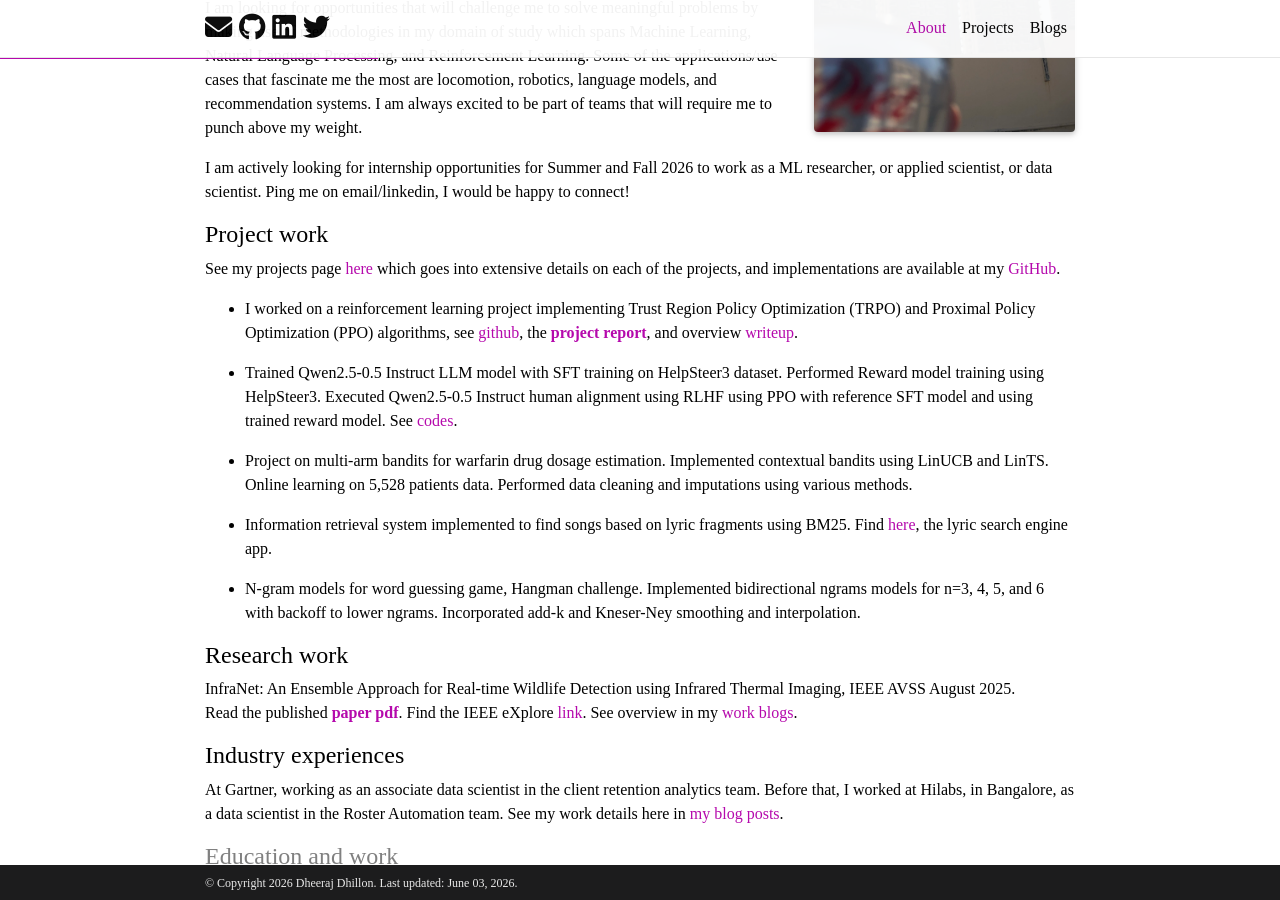
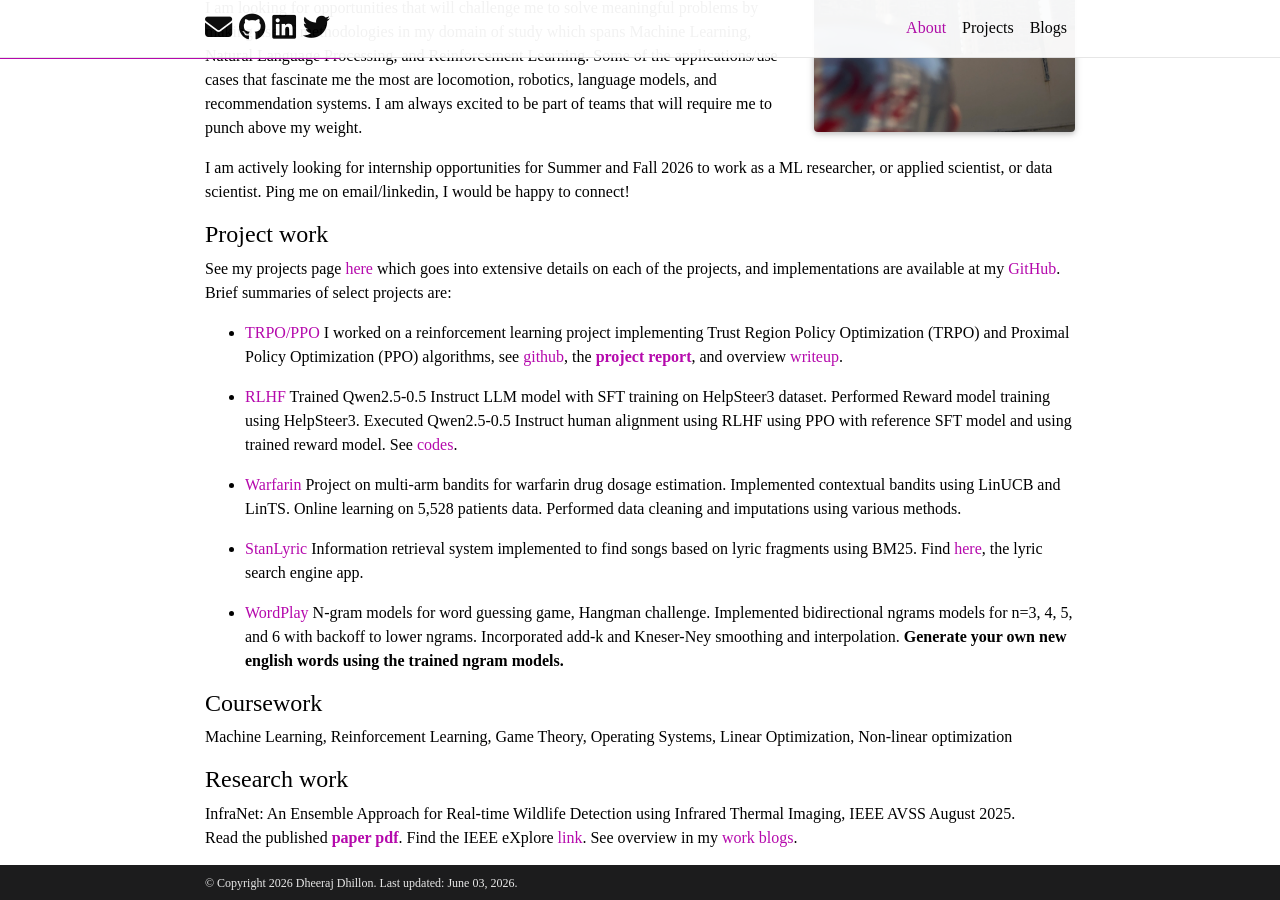
Before and after one commit to djdhillxn/djdhillxn.github.io, a Jekyll site: the page built from _pages/about.md, in a window 1280 px wide and 900 px high, scrolled down 326 px. Built offline with Jekyll 4.4.1, drawn with Linux system fonts in a browser that asks for light colours; comment, search, counter and statistics services are not loaded; a style sheet for code colours, icons or effects is not loaded.

Commit message:
homepage more user friendly for projects section

```diff
--- a/_pages/about.md
+++ b/_pages/about.md
@@ -29,19 +29,25 @@
 <!--fellow enthusiast to another-->
 #### Project work
 See my projects page [here](/projects) which goes into extensive details on each of the projects, and implementations are available at my [GitHub](https://github.com/djdhillxn).
+Brief summaries of select projects are:
 
-- I worked on a reinforcement learning project implementing Trust Region Policy Optimization (TRPO) and Proximal Policy Optimization (PPO) algorithms,
+- [TRPO/PPO](/projects/trpo) I worked on a reinforcement learning project implementing Trust Region Policy Optimization (TRPO) and Proximal Policy Optimization (PPO) algorithms,
 see [github](https://github.com/djdhillxn/trpo), the **[project report](/assets/pdf/A%20Study%20of%20Policy%20Optimization%20in%20RL%20-%20Project%20Report.pdf)**, and overview [writeup](/blogs).
 
-- Trained Qwen2.5-0.5 Instruct LLM model with SFT training on HelpSteer3 dataset. Performed Reward model training using HelpSteer3. Executed Qwen2.5-0.5 Instruct human alignment using RLHF
+- [RLHF](/projects/rlhf) Trained Qwen2.5-0.5 Instruct LLM model with SFT training on HelpSteer3 dataset. Performed Reward model training using HelpSteer3. Executed Qwen2.5-0.5 Instruct human alignment using RLHF
 using PPO with reference SFT model and using trained reward model. See [codes](https://github.com/djdhillxn/trpo).
 
-- Project on multi-arm bandits for warfarin drug dosage estimation. Implemented contextual bandits using LinUCB and LinTS. Online learning on 5,528 patients data. Performed data cleaning and imputations using various methods.
+- [Warfarin](/projects/warfarin) Project on multi-arm bandits for warfarin drug dosage estimation. Implemented contextual bandits using LinUCB and LinTS. Online learning on 5,528 patients data. Performed data cleaning and imputations using various methods.
 
-- Information retrieval system implemented to find songs based on lyric fragments using BM25.
+- [StanLyric](/projects/stanlyric) Information retrieval system implemented to find songs based on lyric fragments using BM25.
 Find [here](/projects/stanlyric), the lyric search engine app.
 
-- N-gram models for word guessing game, Hangman challenge. Implemented bidirectional ngrams models for n=3, 4, 5, and 6 with backoff to lower ngrams. Incorporated add-k and Kneser-Ney smoothing and interpolation.
+- [WordPlay](/projects/hangman) N-gram models for word guessing game, Hangman challenge. Implemented bidirectional ngrams models for n=3, 4, 5, and 6 with backoff to lower ngrams. Incorporated add-k and Kneser-Ney smoothing and interpolation. **Generate your own new english words using the trained ngram models.**
+
+#### Coursework
+
+Machine Learning, Reinforcement Learning,
+Game Theory, Operating Systems, Linear Optimization, Non-linear optimization
 
 #### Research work
 InfraNet: An Ensemble Approach for Real-time Wildlife Detection using Infrared Thermal Imaging, IEEE AVSS August 2025.\
```
Also changed, not shown: _pages/blogs.md (+8 -0 lines), _projects/rlhf.md (added, +9 -0 lines).
